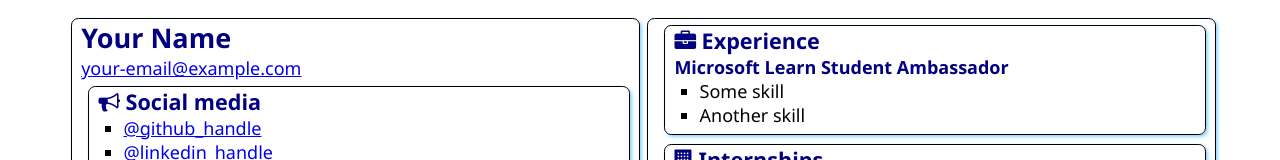
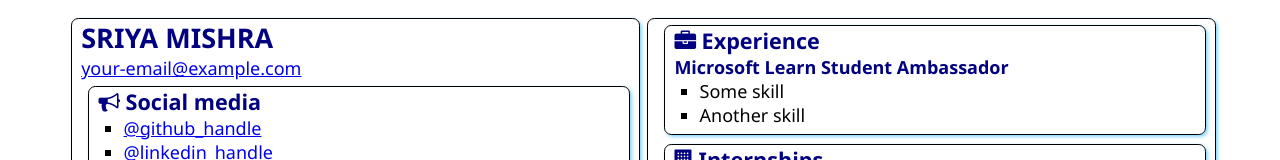
Before and after one commit to sriyamishra2308/SATechnicalOnboarding, a plain HTML site: page src/index.html in a window 1280 px wide. Shown: the top 160 px of the page. Drawn offline with Linux system fonts and the light colour scheme.

Commit message:
ADDED MY NAME
Changed "Your Name" to "SRIYA MISHRA"

```diff
--- a/src/index.html
+++ b/src/index.html
@@ -12,7 +12,7 @@
 <body>
     <main>
         <article class="box">
-            <h1>Your Name</h1>
+            <h1>SRIYA MISHRA</h1>
             <div><a href="mailto:your.email@example.com">your-email@example.com</a></div>
 
             <section class="box">
```
